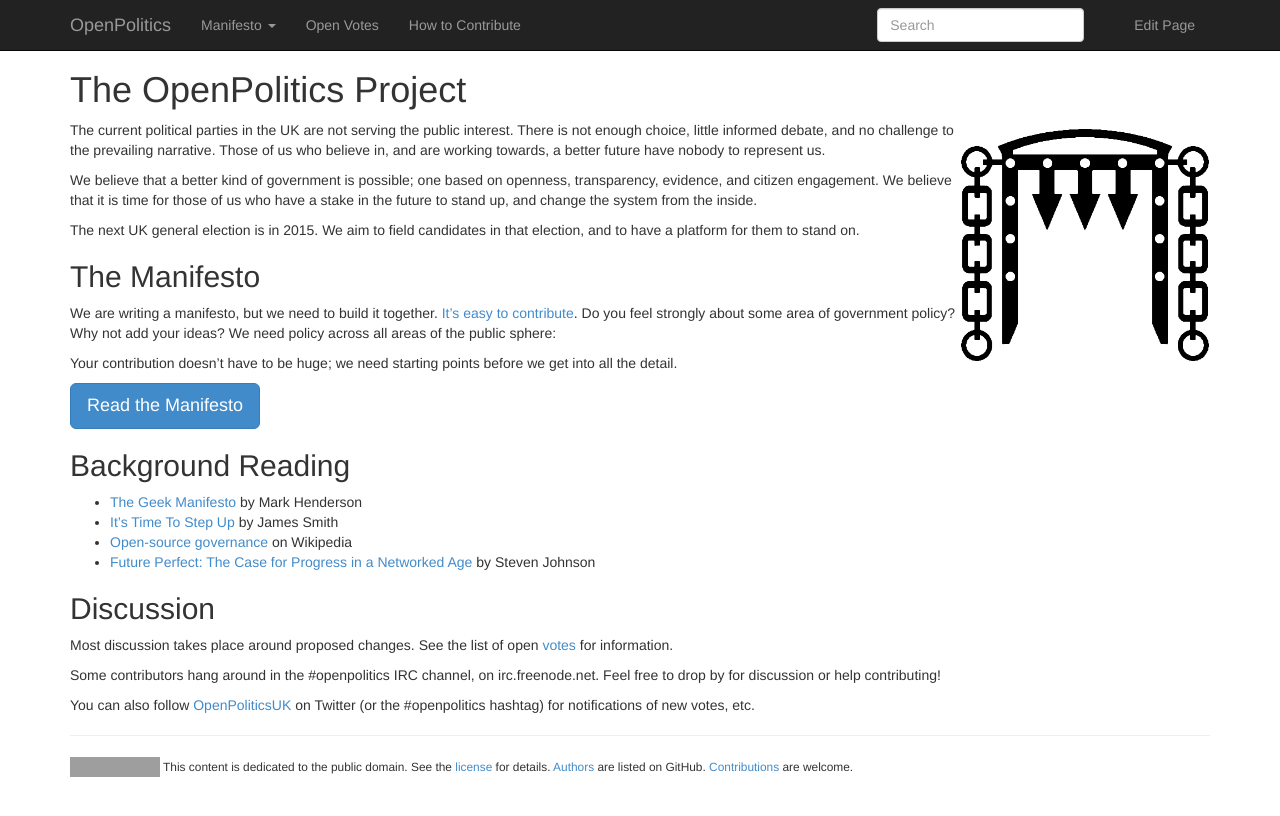
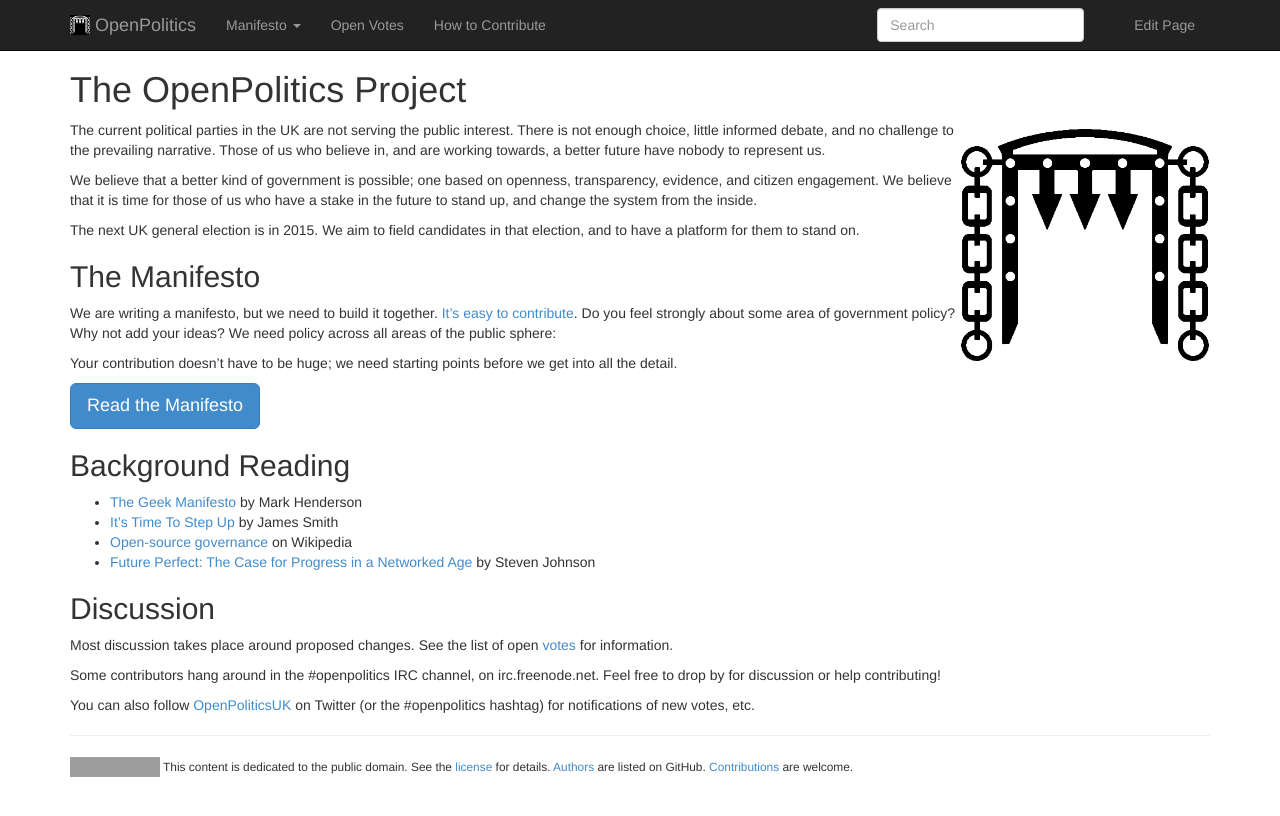
Before and after one commit to openpolitics/manifesto, a Jekyll site: the page built from index.md, in a window 1280 px wide. Shown: the top 816 px of the page. Built offline with Jekyll 4.4.1, drawn with Linux system fonts in a browser that asks for light colours; grey boxes are pictures that could not be loaded.

Commit message:
Add logo to navbar title area

```diff
--- a/_layouts/page.html
+++ b/_layouts/page.html
@@ -22,7 +22,7 @@
           <span class="icon-bar"></span>
           <span class="icon-bar"></span>
         </button>
-        <a class="navbar-brand" href="{{site.baseurl}}index.html">{{site.name}}</a>
+        <a class="navbar-brand" href="{{site.baseurl}}index.html"><img src='/images/logo64_inverted.png'/ height='20' style='vertical-align: text-bottom'> {{site.name}}</a>
       </div>
       <div class="collapse navbar-collapse">
         <ul class="nav navbar-nav">
```
Also changed, not shown: images/logo64.png (added), images/logo64_inverted.png (added).
